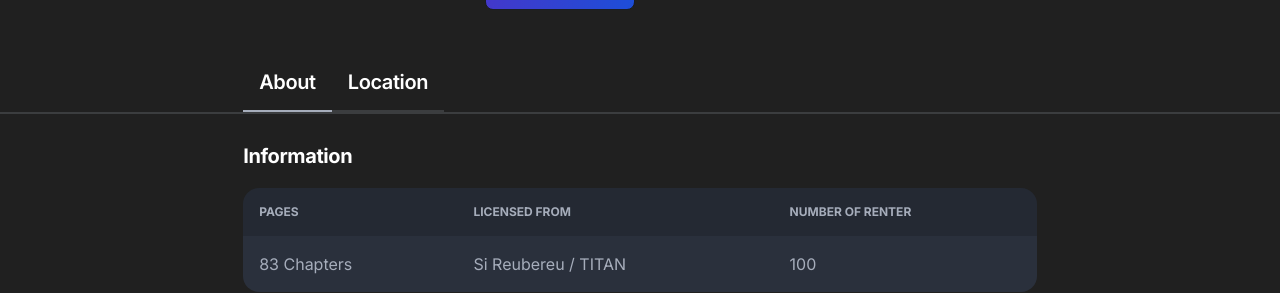
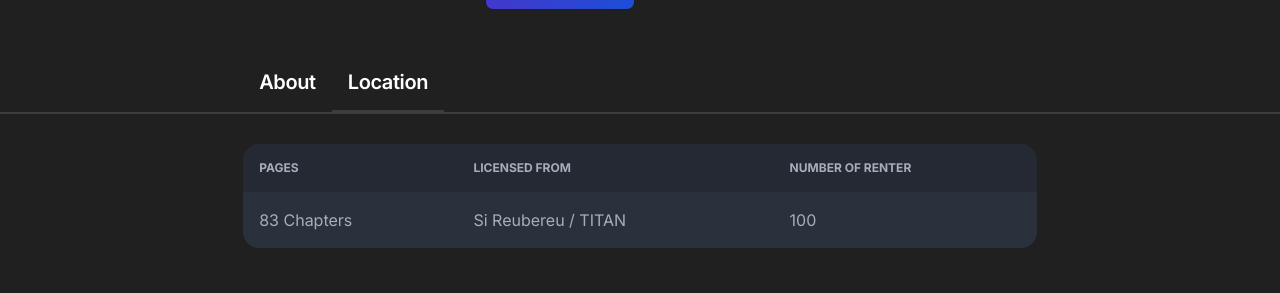
Before and after one commit to rayleigh420/TKPM, a React (Vite) app in the folder Client/: page /book in a window 1280 px wide. Both pictures are taken after a click on the link "Location". Shown: the part 507-800 px from the top of the page. Built offline with nearby package versions, Linux system fonts and the light colour scheme.

Commit message:
Tab convert

```diff
--- a/Client/src/pages/Book.jsx
+++ b/Client/src/pages/Book.jsx
@@ -3,6 +3,13 @@ import { useState } from "react"
 const Book = () => {
     const [tab, setTab] = useState(false)
 
+    const handleTabAbout = () => {
+        setTab(false)
+    }
+
+    const handleTabLocation = () => {
+        setTab(true)
+    }
 
     return (
         <>
@@ -24,10 +31,12 @@ const Book = () => {
                 </div>
                 <div className="tabs w-full tab-bordered flex flex-col items-center">
                     <div className="w-[62%]">
-                        <a className="pb-[40px] text-[#ffffff] text-[20px] font-semibold leading-[24px] tracking-[-0.4px] tab tab-bordered tab-active">About</a>
-                        <a className="pb-[40px] text-[#ffffff] text-[20px] font-semibold leading-[24px] tracking-[-0.4px] tab tab-bordered">Location</a>
+                        <a className={"pb-[40px] text-[#ffffff] text-[20px] font-semibold leading-[24px] tracking-[-0.4px] tab tab-bordered" + (tab ? "tab-active" : "")} onClick={handleTabAbout}>About</a>
+                        <a className={"pb-[40px] text-[#ffffff] text-[20px] font-semibold leading-[24px] tracking-[-0.4px] tab tab-bordered" + (!tab ? "tab-active" : "")} onClick={handleTabLocation}>Location</a>
                     </div>
                 </div>
+                {
+                    !tab ? (
                         <div className="w-[62%] mt-[30px]">
                             <h4 className="text-[#ffffff] text-[20px] font-bold leading-[24px] tracking-[-0.4px] mb-[20px]">Information</h4>
                             <div className="overflow-x-auto">
@@ -60,7 +69,30 @@ const Book = () => {
                                 Release rate: 5 chapters a week with an occasional bonus 6th chapter
                             </div>
                             <div className="divider bordered border-[#ffffff]"></div>
+                        </div>) :
+                        (
+                            <div className="w-[62%] mt-[30px] mb-[150px]">
+                                <div className="overflow-x-auto">
+                                    <table className="table w-full border-nones">
+                                        <thead>
+                                            <tr>
+                                                <th>Pages</th>
+                                                <th>Licensed from</th>
+                                                <th>Number of renter</th>
+                                            </tr>
+                                        </thead>
+                                        <tbody>
+                                            <tr>
+                                                <td>83 Chapters</td>
+                                                <td>Si Reubereu / TITAN</td>
+                                                <td>100</td>
+                                            </tr>
+                                        </tbody>
+                                    </table>
                                 </div>
+                            </div>
+                        )
+                }
 
             </div >
         </>
```
Lines whose indentation alone changed are shown as unchanged.
